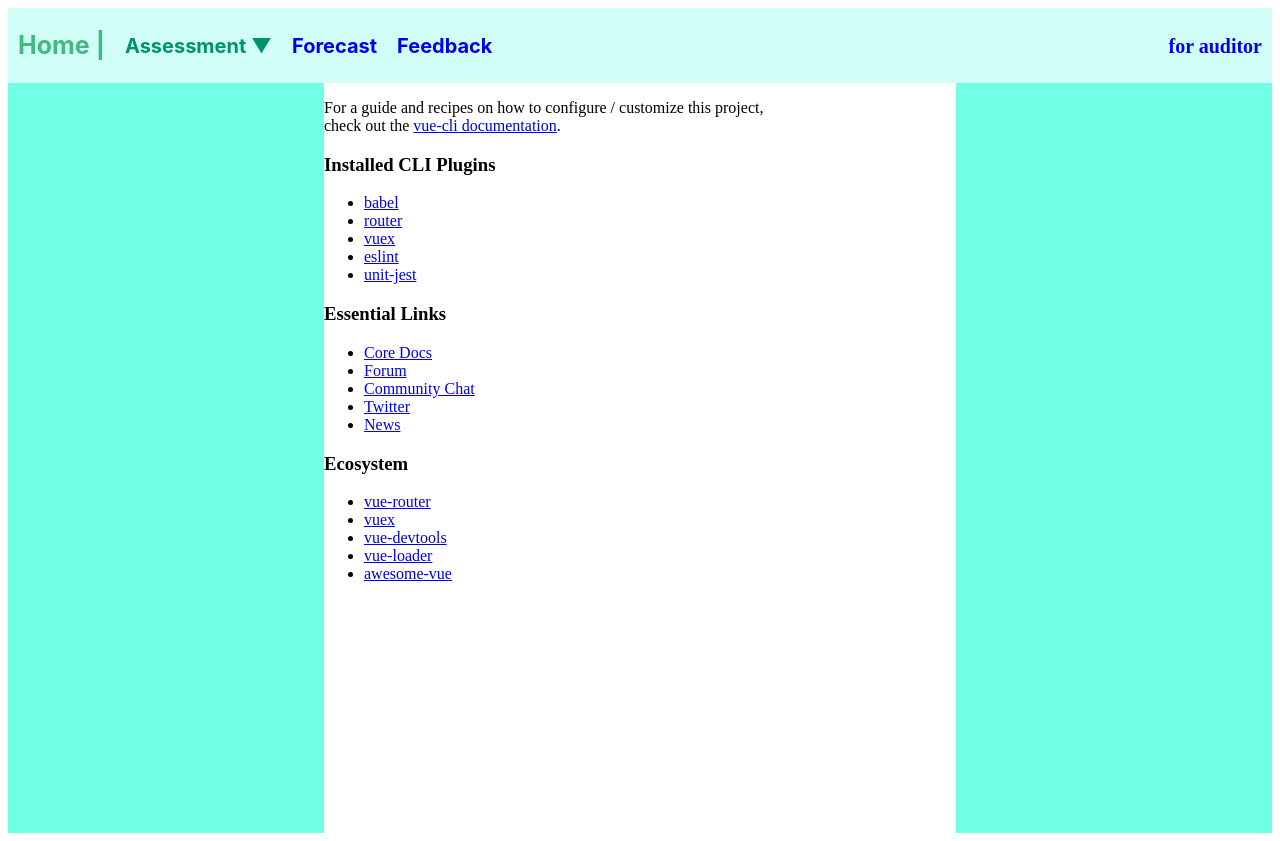
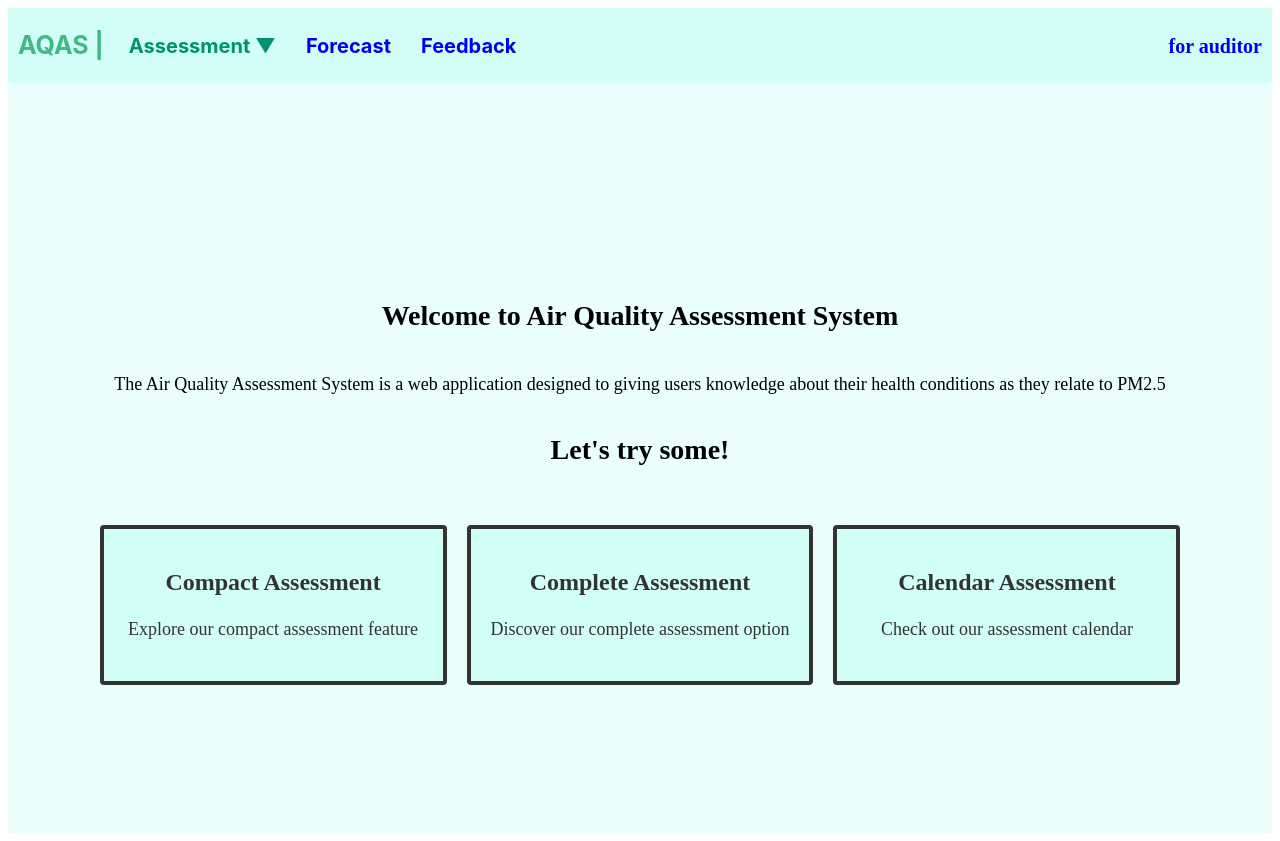
Before and after one commit to sodaop12/Air-Quality-Assessment-System-Front-end, a Vue app: page / in a window 1280 px wide. Built offline with nearby package versions, Linux system fonts and the light colour scheme.

Commit message:
modify some details

```diff
--- a/src/App.vue
+++ b/src/App.vue
@@ -2,19 +2,19 @@
   <nav>
     <div class="navbar">
       <div class="navbar-brand">
-        <p class="nav-title"><router-link to="/">Home |</router-link></p>
+        <p class="nav-title"><router-link to="/">AQAS |</router-link></p>
         <!-- Add dropdown menu for Assessment topics -->
         <div class="dropdown" @click="toggleAssessmentTopics">
-          <div class="nav-sub">Assessment ▼</div>
+          <p class="nav-sub">Assessment ▼</p>
           <div class="dropdown-menu" :class="{ show: showAssessmentTopics }">
             <router-link to="/compact_as" class="mini_topic"
-              >Compact Assessment</router-link
+              >Compact</router-link
             >
             <router-link to="/complete_as" class="mini_topic"
-              >Complete Assessment</router-link
+              >Complete</router-link
             >
             <router-link to="/calendar_as" class="mini_topic"
-              >Calendar Assessment</router-link
+              >Calendar</router-link
             >
           </div>
         </div>
@@ -139,8 +139,14 @@ export default {
   transition: background-color 0.3s, color 0.3s;
   display: flex;
   align-items: center;
+  padding: 5px;
 }
-
+.nav-title:hover,
+.navbar-item:hover,
+.nav-sub:hover {
+  transition: background-color 0.3s, color 0.3s;
+  background: white;
+}
 .mini_topic:hover {
   background: white;
 }
--- a/src/assets/css/Based_Element.css
+++ b/src/assets/css/Based_Element.css
@@ -24,22 +24,15 @@
 }
 
 /* set content are for small size */
-@media (max-width: 479px) {
+@media (max-width: 768px) {
   .container {
     flex-direction: column;
   }
 
   .content {
     width: 100%;
-    margin: 0 auto;
-    /* Optional: Centers the content horizontally */
   }
-
-  /* Optional: Hide other elements outside the content area */
-
-
 }
-
 
 /* for page link */
 .page-link-middle {
--- a/src/views/CompactAssessmentView.vue
+++ b/src/views/CompactAssessmentView.vue
@@ -35,6 +35,9 @@
             type="number"
             id="averageHours"
             v-model="averageHours"
+            min="1"
+            max="24"
+            @input="adjustAverageHours"
             required
             placeholder="-- Average hours --"
           />
@@ -85,8 +88,8 @@
         <div class="report-content">
           <table>
             <tr>
-              <th>Content</th>
-              <th>Information</th>
+              <th v-if="responseReceived">Content</th>
+              <th v-if="responseReceived">Information</th>
             </tr>
             <tr v-if="selectedDays !== ''">
               <td>Selected Days</td>
@@ -113,11 +116,19 @@
 
           <!-- Loading pop-up -->
           <div class="loading-popup" v-if="loading">
-            <div class="loading-text">Loading Result...</div>
+            <div class="loading-text" v-if="responseReceived">
+              Loading Result...
+            </div>
           </div>
           <!-- Other paragraphs of text -->
           <div class="button-container">
-            <button @click="submitData" class="submit-button">Submit</button>
+            <button
+              @click="submitData"
+              class="submit-button"
+              v-if="responseReceived"
+            >
+              Submit
+            </button>
           </div>
           <h2 class="section-title" v-if="responseReceived">Report</h2>
           <table v-if="responseReceived">
@@ -198,6 +209,14 @@ export default {
     };
   },
   methods: {
+    //limit the average hours [from 1-24]
+    adjustAverageHours() {
+      if (this.averageHours < 1) {
+        this.averageHours = 1;
+      } else if (this.averageHours > 24) {
+        this.averageHours = 24;
+      }
+    },
     submitData() {
       if (
         this.selectedDays !== "" &&
--- a/src/views/CompleteAssessmentView.vue
+++ b/src/views/CompleteAssessmentView.vue
@@ -678,6 +678,10 @@ export default {
           .catch((error) => {
             console.error("API error:", error);
             this.loading = false;
+            // Refresh the page
+            window.location.reload();
+            this.showWarning = true;
+            alert("Do not found API!!");
           });
       } else if (this.selectedDays >= 8 && this.selectedDays <= 29) {
         if (
@@ -729,6 +733,10 @@ export default {
           .catch((error) => {
             console.error("API error:", error);
             this.loading = false;
+            // Refresh the page
+            window.location.reload();
+            this.showWarning = true;
+            alert("Do not found API!!");
           });
       } else if (this.selectedDays == 30) {
         if (
@@ -778,6 +786,10 @@ export default {
         .catch((error) => {
           console.error("API error:", error);
           this.loading = false;
+          // Refresh the page
+          window.location.reload();
+          this.showWarning = true;
+          alert("Do not found API!!");
         });
     },
     resetResult() {
--- a/src/views/HomeView.vue
+++ b/src/views/HomeView.vue
@@ -1,131 +1,35 @@
 <template>
   <div class="container">
-    <div class="left-sidebar">
-      <!-- Left sidebar content -->
-    </div>
-    <div class="content">
-      <!-- Main content -->
-      <div class="hello">
+    <div class="intro">
+      <div class="content-row">
+        <h1>Welcome to Air Quality Assessment System</h1>
         <p>
-          For a guide and recipes on how to configure / customize this
-          project,<br />
-          check out the
-          <a href="https://cli.vuejs.org" target="_blank" rel="noopener"
-            >vue-cli documentation</a
-          >.
+          The Air Quality Assessment System is a web application designed to
+          giving users knowledge about their health conditions as they relate to
+          PM2.5
         </p>
-        <h3>Installed CLI Plugins</h3>
-        <ul>
-          <li>
-            <a
-              href="https://github.com/vuejs/vue-cli/tree/dev/packages/%40vue/cli-plugin-babel"
-              target="_blank"
-              rel="noopener"
-              >babel</a
-            >
-          </li>
-          <li>
-            <a
-              href="https://github.com/vuejs/vue-cli/tree/dev/packages/%40vue/cli-plugin-router"
-              target="_blank"
-              rel="noopener"
-              >router</a
-            >
-          </li>
-          <li>
-            <a
-              href="https://github.com/vuejs/vue-cli/tree/dev/packages/%40vue/cli-plugin-vuex"
-              target="_blank"
-              rel="noopener"
-              >vuex</a
-            >
-          </li>
-          <li>
-            <a
-              href="https://github.com/vuejs/vue-cli/tree/dev/packages/%40vue/cli-plugin-eslint"
-              target="_blank"
-              rel="noopener"
-              >eslint</a
-            >
-          </li>
-          <li>
-            <a
-              href="https://github.com/vuejs/vue-cli/tree/dev/packages/%40vue/cli-plugin-unit-jest"
-              target="_blank"
-              rel="noopener"
-              >unit-jest</a
-            >
-          </li>
-        </ul>
-        <h3>Essential Links</h3>
-        <ul>
-          <li>
-            <a href="https://vuejs.org" target="_blank" rel="noopener"
-              >Core Docs</a
-            >
-          </li>
-          <li>
-            <a href="https://forum.vuejs.org" target="_blank" rel="noopener"
-              >Forum</a
-            >
-          </li>
-          <li>
-            <a href="https://chat.vuejs.org" target="_blank" rel="noopener"
-              >Community Chat</a
-            >
-          </li>
-          <li>
-            <a href="https://twitter.com/vuejs" target="_blank" rel="noopener"
-              >Twitter</a
-            >
-          </li>
-          <li>
-            <a href="https://news.vuejs.org" target="_blank" rel="noopener"
-              >News</a
-            >
-          </li>
-        </ul>
-        <h3>Ecosystem</h3>
-        <ul>
-          <li>
-            <a href="https://router.vuejs.org" target="_blank" rel="noopener"
-              >vue-router</a
-            >
-          </li>
-          <li>
-            <a href="https://vuex.vuejs.org" target="_blank" rel="noopener"
-              >vuex</a
-            >
-          </li>
-          <li>
-            <a
-              href="https://github.com/vuejs/vue-devtools#vue-devtools"
-              target="_blank"
-              rel="noopener"
-              >vue-devtools</a
-            >
-          </li>
-          <li>
-            <a
-              href="https://vue-loader.vuejs.org"
-              target="_blank"
-              rel="noopener"
-              >vue-loader</a
-            >
-          </li>
-          <li>
-            <a
-              href="https://github.com/vuejs/awesome-vue"
-              target="_blank"
-              rel="noopener"
-              >awesome-vue</a
-            >
-          </li>
-        </ul>
+        <h1>Let's try some!</h1>
+        <div class="column-container">
+          <div class="column">
+            <router-link to="/compact_as" class="column-link">
+              <h2>Compact Assessment</h2>
+              <p>Explore our compact assessment feature</p>
+            </router-link>
+          </div>
+          <div class="column">
+            <router-link to="/complete_as" class="column-link">
+              <h2>Complete Assessment</h2>
+              <p>Discover our complete assessment option</p>
+            </router-link>
+          </div>
+          <div class="column">
+            <router-link to="/calendar_as" class="column-link">
+              <h2>Calendar Assessment</h2>
+              <p>Check out our assessment calendar</p>
+            </router-link>
+          </div>
+        </div>
       </div>
-    </div>
-    <div class="right-sidebar">
-      <!-- Right sidebar content -->
     </div>
   </div>
 </template>
@@ -138,4 +42,78 @@ export default {};
 
 <style scoped>
 @import "../assets/css/Based_Element.css";
+
+.container {
+  background-color: #eafffc;
+  display: flex;
+  align-items: center;
+  justify-content: center;
+}
+.intro {
+  text-align: center;
+  margin-top: 50px;
+}
+
+.intro h1 {
+  font-size: 28px;
+  font-weight: bold;
+}
+
+.intro p {
+  font-size: 18px;
+  margin-top: 20px;
+  line-height: 1.5;
+}
+.try-it {
+  margin-top: 40px;
+  padding: 10px 20px;
+  font-size: 18px;
+  background-color: #007bff;
+  color: #fff;
+  border: none;
+  border-radius: 4px;
+  cursor: pointer;
+}
+.content-row {
+  display: flex;
+  flex-direction: column;
+  align-items: center;
+  justify-content: center;
+  margin: 50px;
+  text-align: center;
+}
+
+.column-container {
+  display: grid;
+  grid-template-columns: repeat(3, 1fr);
+  grid-gap: 20px;
+  margin-top: 40px;
+}
+
+.column {
+  background-color: #d1fff7;
+  padding: 20px;
+  border-radius: 4px;
+  text-align: center;
+  border: 4px solid #333;
+}
+
+.column:hover {
+  background-color: #71ffe5;
+  padding: 10px;
+}
+
+.column-link {
+  text-decoration: none;
+  color: #333;
+}
+
+.column-link:hover {
+  color: #007bff;
+}
+
+.column-description {
+  margin-left: 10px;
+  margin-right: 10px;
+}
 </style>
```
